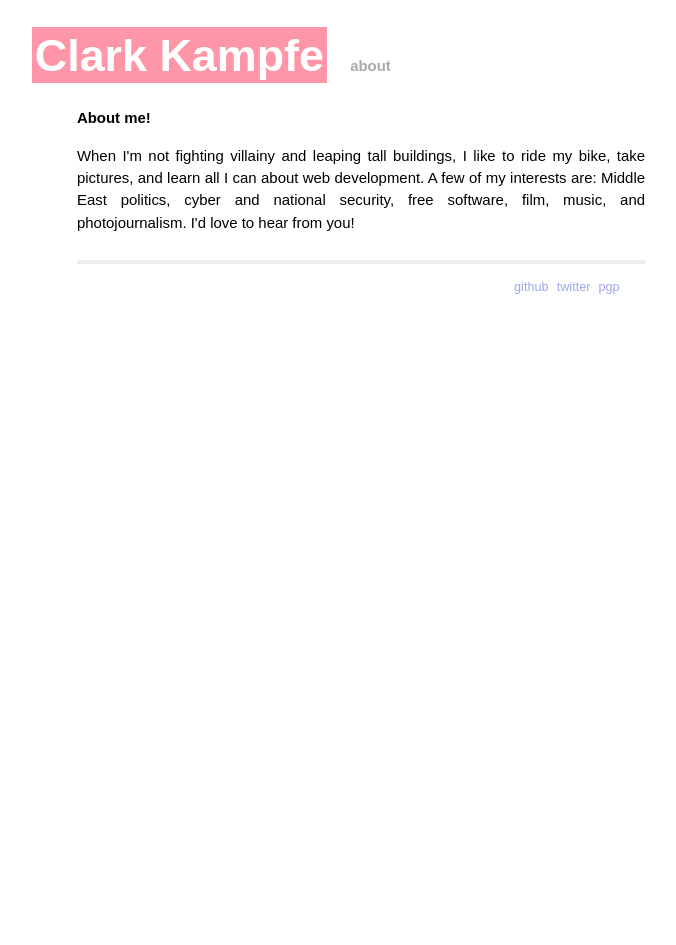
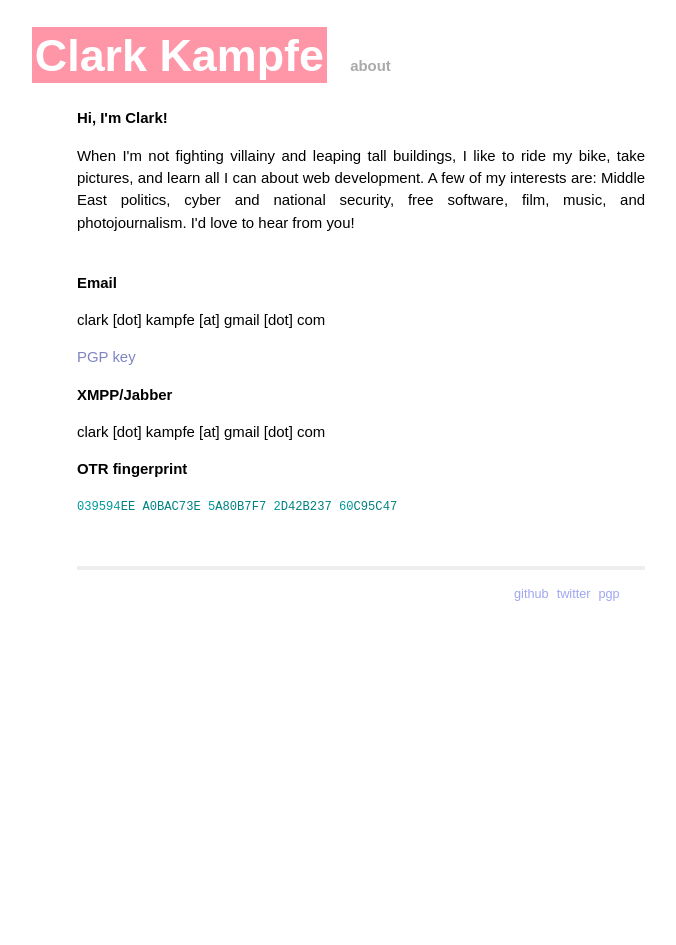
Before and after one commit to ckampfe/zeroclarkthirty.com, a Jekyll site: the page built from about.html, in a window 1280 px wide. Shown: the whole page, without its empty margins (279-955 px from the left). Built offline with Jekyll 4.4.1, drawn with Linux system fonts in a browser that asks for light colours; Markdown is read by kramdown in place of the engine named in the settings.

Commit message:
contact info

```diff
--- a/_layouts/default.html
+++ b/_layouts/default.html
@@ -34,7 +34,7 @@
                 <p>
                   <a href="http://github.com/ckampfe/">github</a><br />
                   <a href="http://twitter.com/kilophoton/">twitter</a><br />
-                  <a href="http://pool.sks-keyservers.net:11371/pks/lookup?op=vindex&search=clark+kampfe">pgp</a>
+                  <a href="http://pgp.mit.edu:11371/pks/lookup?search=clark+kampfe&op=index">pgp</a>
                 </p>
               </div>
             </div>
--- a/about.html
+++ b/about.html
@@ -4,6 +4,20 @@ title: About
 ---
 
 <div id="home">
-  <h1>About me!</h1>
+  <h1>Hi, I'm Clark!</h1>
   <p>When I'm not fighting villainy and leaping tall buildings, I like to ride my bike, take pictures, and learn all I can about web development. A few of my interests are: Middle East politics, cyber and national security, free software, film, music, and photojournalism. I'd love to hear from you!</p>
+
+  <br />
+
+  <h2>Email</h2>
+  <p>clark [dot] kampfe [at] gmail [dot] com <br /></p>
+  <p><a href="http://pgp.mit.edu:11371/pks/lookup?search=clark+kampfe&op=index">PGP key</a></p>
+
+  <h2>XMPP/Jabber</h2>
+  <p>clark [dot] kampfe [at] gmail [dot] com</p>
+  <h3>OTR fingerprint</h3>
+  <p>{%highlight ruby %}039594EE A0BAC73E 5A80B7F7 2D42B237 60C95C47
+  {% endhighlight %}  </p>
+
+
 </div>
```
